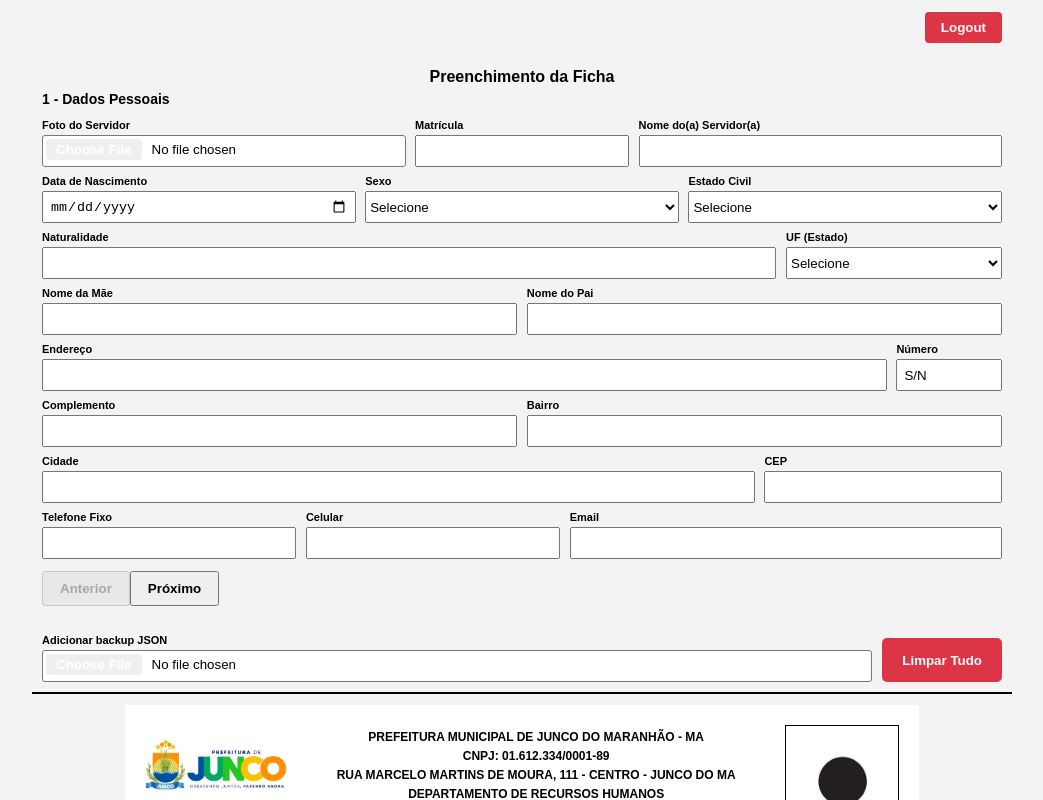
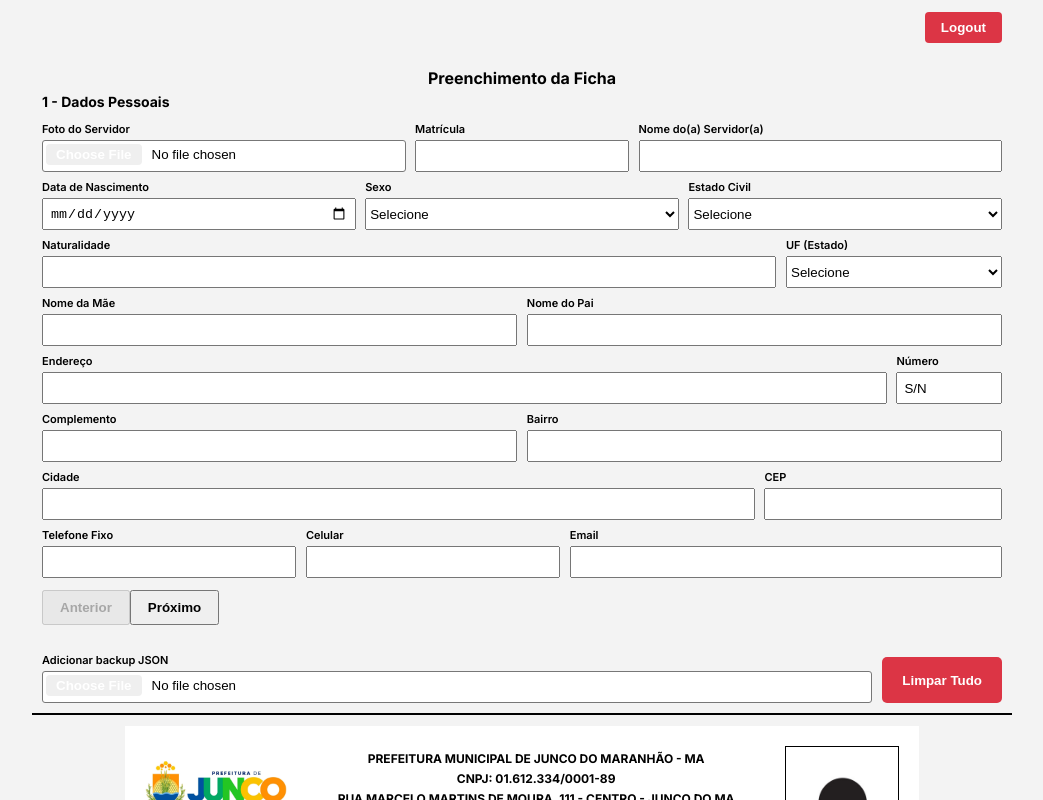
Before and after one commit to Alpha19i/sysficha, a Next.js app: page /ficha/add in a window 1280 px wide. Shown: the top 800 px of the page, without its empty margins (118-1161 px from the left). Built offline with nearby package versions, Linux system fonts and the light colour scheme.

Commit message:
refactor(ficha): batch initialize edit data and update base typography

```diff
--- a/app/components/form-section.tsx
+++ b/app/components/form-section.tsx
@@ -56,40 +56,21 @@ export default function FormSection({
     }
   }, [indice]);
 
+  const jaInicializou = useRef(false);
+  const { setAllData } = useFicha();
+
   useEffect(() => {
     if (!initialData) return;
+    if (jaInicializou.current) return;
 
-    Object.entries(initialData).forEach(([campo, valor]) => {
-      if (typeof valor !== "string") return;
-      setField(campo, valor);
+    jaInicializou.current = true;
 
-      const input = document.getElementById(
-        campo
-      ) as HTMLInputElement | HTMLTextAreaElement | null;
-      if (input) {
-        input.value = valor;
-      }
-
-      if (campo === "foto") {
-        const fotoEl = document.getElementById("fotoPerfil") as HTMLImageElement | null;
-        if (fotoEl) {
-          fotoEl.src = valor;
-        }
-      }
-
-      const type = input?.type === "date" ? "date" : undefined;
-      atualizarCampo(campo, valor, type);
-      fichaState.values[campo] = valor;
-    });
-
-    // atualizarCamposEspeciais(initialData);
+    setAllData(initialData);
 
     if (containerRef.current) {
       restaurarValoresCampos(containerRef.current);
     }
-
-  }, [initialData, setField]);
-
+  }, [initialData]);
   function validarCamposAtuais(): boolean {
     const container = containerRef.current;
     if (!container) return true;
--- a/app/ficha/state/ficha-store.tsx
+++ b/app/ficha/state/ficha-store.tsx
@@ -7,6 +7,7 @@ interface FichaContextType {
   indice: number;
   data: FichaData;
   setField: (id: string, value: string) => void;
+  setAllData: (data: FichaData) => void;
   next: () => void;
   previous: () => void;
   clear: () => void;
@@ -25,6 +26,10 @@ export function FichaProvider({ children }: { children: React.ReactNode }) {
     }));
   }
 
+  function setAllData(newData: FichaData) {
+    setData(newData);
+  }
+
   function next() {
     setIndice((i) => i + 1);
   }
@@ -40,7 +45,7 @@ export function FichaProvider({ children }: { children: React.ReactNode }) {
 
   return (
     <FichaContext.Provider
-      value={{ indice, data, setField, next, previous, clear }}
+      value={{ indice, data, setField, setAllData, next, previous, clear }}
     >
       {children}
     </FichaContext.Provider>
--- a/app/layout.js
+++ b/app/layout.js
@@ -1,13 +1,18 @@
 import "./globals.css";
+import { Inter } from "next/font/google";
+
+const inter = Inter({ subsets: ["latin"] });
 
 export const metadata = {
   title: "Ficha - Refactor",
   description: "Migracao inicial para Next.js"
 };
 
+
+
 export default function RootLayout({ children }) {
   return (
-    <html lang="pt-BR">
+    <html className={inter.className} lang="pt-BR">
       <head>
         <link rel="icon" type="image/x-icon" href="/favicon.ico" />
         <link rel="stylesheet" href="/style.css" />
--- a/public/style.css
+++ b/public/style.css
@@ -1,5 +1,5 @@
 body {
-  font-family: Arial, sans-serif;
+  /* font-family: Arial, sans-serif; */
   font-size: 11px;
   color: #000;
   background:#f3f3f3;
```
